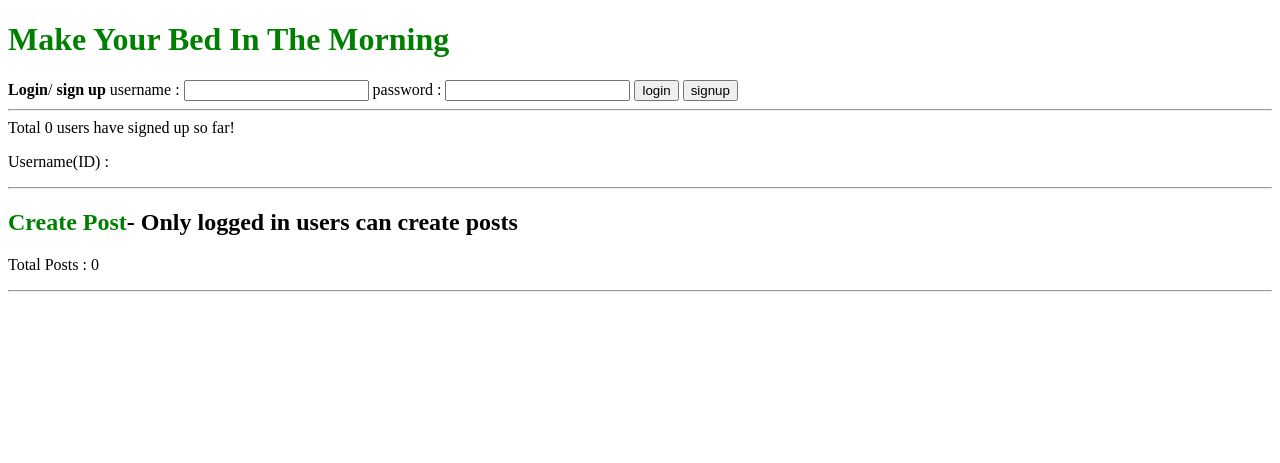
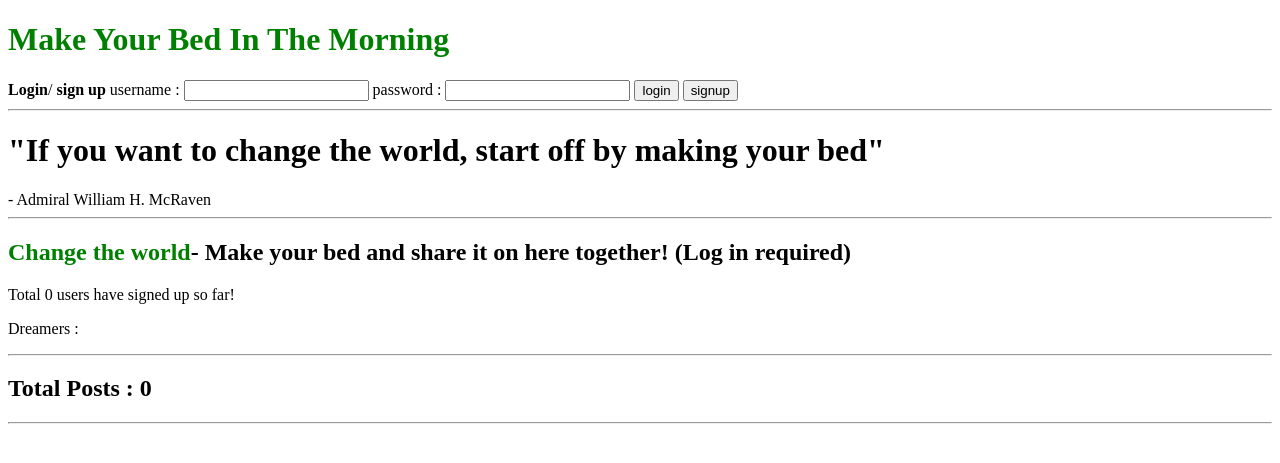
Before and after one commit to kjs29/how-to-make-a-social-media-website, a Django app: page / in a window 1280 px wide. Shown: the top 463 px of the page. Run offline with Django 4.2, Linux system fonts and the light colour scheme; data that the repository does not hold is empty.

Commit message:
ignore images in media, change basic home view

```diff
--- a/templates/home.html
+++ b/templates/home.html
@@ -5,31 +5,38 @@
 {% block content %}
     {% include 'navbar.html' %}
 
+    <h1>"If you want to change the world, start off by making your bed" <br> </h1>- Admiral William H. McRaven <hr>
+
+    <h2><a href="{% url 'create' %}"><strong>Change the world</strong></a>- Make your bed and share it on here together! (Log in required)</h2>
+
     <div>Total {{ users.count }} users have signed up so far!</div>
 
-    <p>Username(ID) : {% for each in users %} <a href="{% url 'profile' each.pk %}">{{each.username}}</a> / {% endfor %} </p>
+    <p>Dreamers : {% for each in users %} <a href="{% url 'profile' each.pk %}">{{each.username}}</a> / {% endfor %} </p><hr>
+
+    <h2>Total Posts : {{ posts.count }}</h2>
+
     <hr>
 
-    <h2><a href="{% url 'create' %}"><strong>Create Post</strong></a>- Only logged in users can create posts </h2>
-    <p>Total Posts : {{ posts.count }}<hr></p>
 
     {% for post in posts %}
         <div>
 
+        <h2>
+            <a href="{% url 'detail' post.pk %}"><strong>Title : {{post.title}}</strong></a><a href="{% url 'detail' post.pk %}"> ({{post.likes.count}} like{{post.likes.count|pluralize}} / {{post.comment_set.all.count}} comment{{post.comment_set.all.count|pluralize}} )</a>
+            <a href="{% url 'like_post' post.pk  %}">
+                {% if user in post.likes.all %}
+                    <span style="color: red;"> ♥︎ </span>
+                {% else %}
+                    <span style="color: gray;"> ♡ </span>
+                {% endif %}
+            </a>
+        </h2>
         {% if post.photo %}
             <a href="{% url 'detail' post.pk %}"><img src="{{post.photo.url}}" alt="" style="width: 200px;"></a><br>
         {% endif %}
 
-        <a href="{% url 'detail' post.pk %}"><strong>{{post.title}}</strong></a>
 
-        <a href="{% url 'like_post' post.pk  %}">
-        {% if user in post.likes.all %}
-            <span style="color: red;"> ♥︎ </span>
-        {% else %}
-            <span style="color: gray;"> ♡ </span>
-        {% endif %}
-        </a>
-        <a href="{% url 'detail' post.pk %}">({{post.likes.count}} like{{post.likes.count|pluralize}} / {{post.comment_set.all.count}} comment{{post.comment_set.all.count|pluralize}} )</a>
+
         - <a href="{% url 'profile' post.user.pk %}">{{post.user}}</a> {{post.created_date}}
         </div> <hr>
     {% endfor %}
--- a/templates/navbar.html
+++ b/templates/navbar.html
@@ -3,8 +3,8 @@
     <!-- User sign up & Login -->
     {% if request.user.is_authenticated %}
         <h2>Welcome, {{request.user.username}}!
-        <a href="{% url 'profile' request.user.pk %}">My Profile</a>
-        <a href="{% url 'create' %}">Create a post</a>
+        <a href="{% url 'profile' request.user.pk %}">My Profile</a> /
+        <a href="{% url 'create' %}">Create a post</a> /
         <a href="{% url 'logout' %}">Logout</a></h2>
     {% else %}
     <form action="{% url 'login' %}" method="post">{% csrf_token %}
```
Also changed, not shown: 1 other file.
